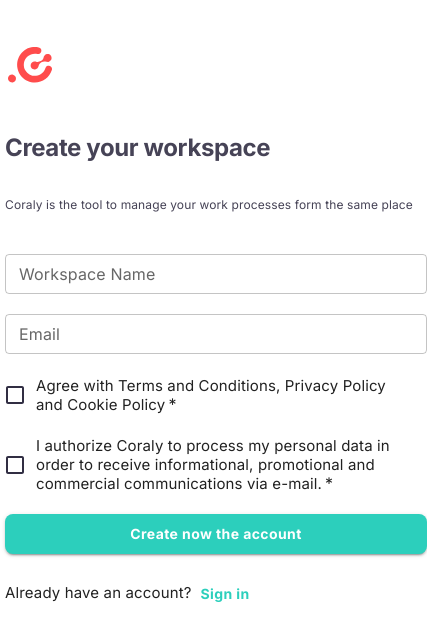
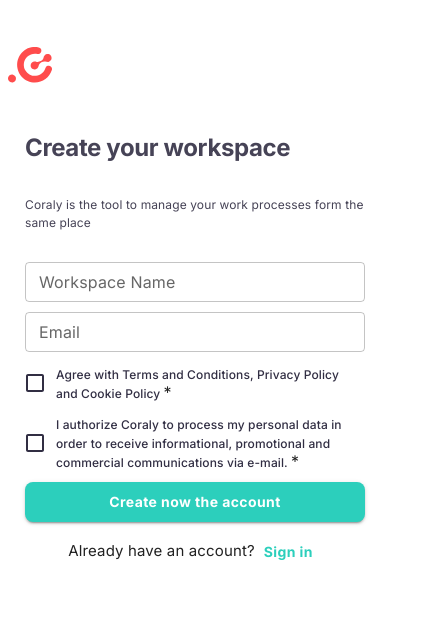
Before and after one commit to olaishola05/Coral, a React (Create React App) app: page /signup in a window 390 px wide. Shown: the top 640 px of the page, 427 px wide, since content can reach past the window. Built offline with nearby package versions, Linux system fonts and the light colour scheme.

Commit message:
refactor(app): Refactor custom checkbox and add mobile responsive
Add mobile responsiveness to signup page

```diff
--- a/src/Components/UI/CustomCheckbox.tsx
+++ b/src/Components/UI/CustomCheckbox.tsx
@@ -1,12 +1,20 @@
 import React from 'react';
-import { Checkbox, FormControlLabel } from '@mui/material';
+import { Checkbox, FormControlLabel, styled } from '@mui/material';
 
-type checkedStyle = {
-  color?: string;
-  '&.Mui-checked': {
-    color: string;
-  };
-};
+const StyledFormControlLabel = styled(FormControlLabel)(({ theme }) => ({
+  '& .MuiFormControlLabel-label': {
+    fontSize: '14px',
+    lineHeight: '17px',
+    color: '#312E43',
+    fontWeight: '500',
+    [theme.breakpoints.down('sm')]: {
+      fontSize: '12px',
+      lineHeight: '15px',
+      textAlign: 'justify',
+    },
+  },
+}));
+
 interface CustomCheckboxProps {
   label?: string | React.ReactNode;
   checked?: boolean;
@@ -18,7 +26,7 @@
 
 const CustomCheckbox: React.FC<CustomCheckboxProps> = ({ label, checked, onChange, checkedStyle, name, color }) => {
   return (
-    <FormControlLabel
+    <StyledFormControlLabel
       control={
         <Checkbox
           color={color}
--- a/src/Components/UI/SignupForm.tsx
+++ b/src/Components/UI/SignupForm.tsx
@@ -7,6 +7,40 @@
 import CustomButton from './CustomButton'
 import HeaderText from './HeaderText'
 import { useNavigation } from '../../hooks/useNavigation'
+import { styled } from '@mui/material/styles'
+
+
+const StyledContainer = styled(Container)(({ theme }) => ({
+  width: '422px',
+  display: 'flex',
+  alignItems: 'flex-start',
+  flexDirection: 'column',
+  gap: '20px',
+  order: 1,
+
+  form : {
+    width: '422px',
+    height: '361px',
+    display: 'flex',
+    alignItems: 'flex-start',
+    flexDirection: 'column',
+    gap: '20px',
+    order: 1,
+  },
+
+  [theme.breakpoints.down('sm')]: {
+    width: '100%',
+    alignItems: 'center',
+    gap: '10px',
+    padding: '0 20px',
+
+    form: {
+      width: '100%',
+      alignItems: 'center',
+      gap: '10px',
+    },
+  },
+}))
 
 const SignupForm = () => {
   const navigate = useNavigation()
@@ -22,13 +56,13 @@
   }
 
   return (
-    <Container sx={{ width: '422px', display: 'flex', alignItems: 'flex-start', flexDirection: 'column', gap: '20px', order: 1 }}>
+    <StyledContainer>
       <HeaderText
         header='Create your workspace'
         text='Coraly is the tool to manage your work processes form the same place'
       />
 
-      <Box component='form' sx={{ width: '422px', height: '361px', display: 'flex', alignItems: 'flex-start', flexDirection: 'column', gap: '20px', order: 1 }}>
+      <Box component='form'>
         <TextInput
           label="Workspace Name"
           placeholder="Enter your workspace name"
@@ -88,7 +122,7 @@
         </Typography>
       </Box>
 
-    </Container>
+    </StyledContainer>
   )
 }
 
```
